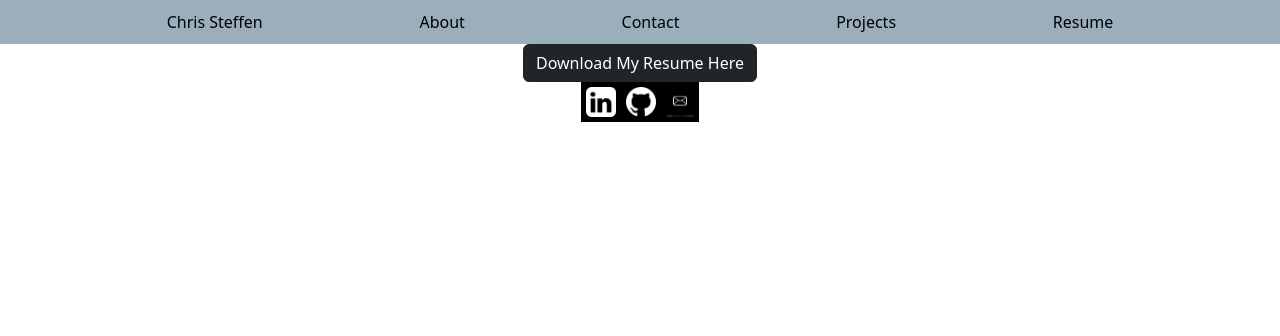
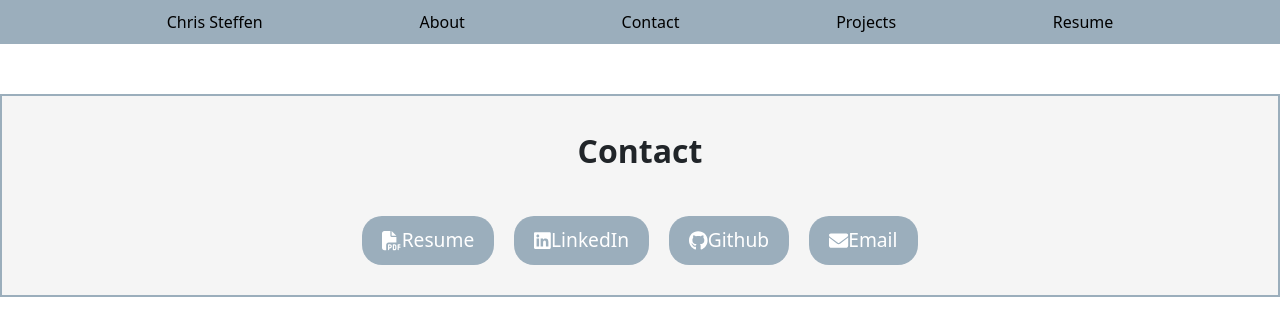
Before and after one commit to chrsteffen1/portfolio, a React (Create React App) app: page /contact in a window 1280 px wide. Shown: the top 336 px of the page. Built offline with nearby package versions, Linux system fonts and the light colour scheme.

Commit message:
update contact css

```diff
--- a/package.json
+++ b/package.json
@@ -3,6 +3,10 @@
   "version": "0.1.0",
   "private": true,
   "dependencies": {
+    "@fortawesome/fontawesome-svg-core": "^6.3.0",
+    "@fortawesome/free-brands-svg-icons": "^6.3.0",
+    "@fortawesome/free-solid-svg-icons": "^6.3.0",
+    "@fortawesome/react-fontawesome": "^0.2.0",
     "@testing-library/jest-dom": "^5.16.5",
     "@testing-library/react": "^13.4.0",
     "@testing-library/user-event": "^13.5.0",
--- a/src/pages/Contact/Contact.jsx
+++ b/src/pages/Contact/Contact.jsx
@@ -1,44 +1,39 @@
 import React from "react";
-import { useRef } from "react";
-import emailjs from 'emailjs-com'
 import styles from './Contact.module.css'
-import  gitIcon  from '../../assets/git_icon.png'
-import  linkedinIcon  from '../../assets/linkedin.png'
 import Button from 'react-bootstrap/Button';
 import resume from '../../assets/Chris_Steffen_Resume.pdf'
-import emailIcon from '../../assets/email_icon.png'
+import { FontAwesomeIcon } from '@fortawesome/react-fontawesome'
+import { faGithub, faLinkedin } from '@fortawesome/free-brands-svg-icons'
+import { faEnvelope, faFilePdf } from '@fortawesome/free-solid-svg-icons';
+
+
+
 
 const Contact = () => {
-  const form = useRef();
-
-  const sendEmail = (e) => {
-    e.preventDefault();
-
-    emailjs.sendForm(
-      process.env.REACT_APP_SERVICE_ID,
-      process.env.REACT_APP_TEMPLATE_ID,
-      form.current,
-      process.env.REACT_APP_USER_ID
-      )
-      .then((result) => {
-        console.log(result.text);
-      }, (error) => {
-        console.log(error.text);
-      });
-      e.target.reset()
-  }
-
   return (
     <>
+<section className={styles.contact}>
+  <h1 className={styles.title}>Contact</h1>
+  <div className={styles.buttonContainer}>
+    <Button variant="dark" className={styles.button} href={resume} download='Chris_Steffen_Resume'>
+    <FontAwesomeIcon icon={faFilePdf} className={styles.icon} />
+    Resume
+    </Button>
+    <Button variant="dark" className={styles.button} href="https://www.linkedin.com/in/chris-steffen1/">
+    <FontAwesomeIcon icon={faLinkedin} className={styles.icon} />
+    LinkedIn
+    </Button>
+    <Button variant="dark" className={styles.button} href="https://github.com/chrsteffen1">
+    <FontAwesomeIcon icon={faGithub} className={styles.icon} />
+    Github
+    </Button>
+    <Button variant="dark" className={styles.button} href="mailto:chrisJsteffen@gmailcom">
+    <FontAwesomeIcon icon={faEnvelope} className={styles.icon} />
+    Email
+    </Button>
+  </div>
+</section>
 
-      <div className={styles.formDiv}>
-        <a href={resume} download='Chris_Steffen_Resume'><Button variant="dark" className={styles.buttonDownload}>Download My Resume Here</Button></a>
-        <div className={styles.social}>
-          <a href="https://www.linkedin.com/in/chris-steffen1/" alt="" target='_blank' rel="noreferrer"><img src={linkedinIcon} alt="linkedin icon" className={styles.icons}/></a>
-          <a href="https://github.com/chrsteffen1" alt='' target='_blank' rel="noreferrer" ><img src={gitIcon} alt="git icon" className={styles.icons}/></a>
-          <a href="mailto:chrisJsteffen@gmailcom"><img src={emailIcon} alt="email icon" className={styles.icons}/></a>
-        </div>
-      </div>
     </>
   );
 }
--- a/src/pages/Contact/Contact.module.css
+++ b/src/pages/Contact/Contact.module.css
@@ -1,56 +1,43 @@
-.formDiv{
-  display: flex;
-  flex-direction: column;
-  align-items: center;
-  justify-content: center;
-  width: 100%;
+.contact {
+  border: 2px solid #9BAEBC;
+  background-color: #F5F5F5;
+  padding: 20px;
+  margin: 50px 0;
+}
+.title {
+  font-size: 32px;
+  font-weight: bold;
+  margin: 0;
+  padding: 16px;
+  text-align: center;
 }
 
-.contact{
-  display: flex;
-  align-items: center;
-  justify-content: center;
+.contact .title {
+  font-size: 2em;
+  margin-bottom: 20px;
 }
 
-input{
+.buttonContainer {
   display: flex;
-  flex-direction: column;
-  align-items: center;
   justify-content: center;
-  width: 50vw;
-  margin: 0%;
-  height: calc(2.25rem + 2px);
-  color: black;
+  flex-wrap: wrap;
 }
 
-textarea{
-  display: flex;
-  flex-direction: column;
-  align-items: center;
-  justify-content: center;
-  width: 50vw;
+.button {
+  display: inline-block;
+  margin: 10px;
+  padding: 10px 20px;
+  background-color: #9BAEBC;
+  border: none;
+  border-radius: 20px;
+  color: #fff;
+  font-size: 1.2em;
+  text-align: center;
+  text-decoration: none;
+  transition: all 0.3s ease-in-out;
+  cursor: pointer;
 }
 
-.input{
-  margin: 50px;
+.button:hover {
+  background-color: #9BAEBC;
 }
-
-.formSub{
-  display: flex;
-  flex-direction: column;
-  align-items: center;
-  justify-content: center;
-  width: 50vw;
-  margin: 0%;
-  height: calc(2.25rem + 2px);
-  color: black;
-}
-
-.icons {
-  height: 30px;
-  margin: 5px;
-}
-
-.social{
-  background-color: black;
-}
--- a/src/pages/Projects/Projects.jsx
+++ b/src/pages/Projects/Projects.jsx
@@ -13,37 +13,18 @@ const Projects = (props) => {
   };
 
   return (
-    <section className={styles.carousel}>
+    <section className={styles.projects}>
       <h1 className={styles.title}>Projects</h1>
       <Carousel className={styles.container} activeIndex={index} onSelect={handleSelect}>
-      <Carousel.Item>
+        {projects.map((project, i) => (
+          <Carousel.Item key={i}>
             <img
-          className={styles.carImage}
-          src={projects[0].image}
-          alt="First slide"
+              className={styles.image}
+              src={project.image}
+              alt={project.title}
             />
           </Carousel.Item>
-      <Carousel.Item>
-        <img
-          className={styles.carImage}
-          src={projects[1].image}
-          alt="Second slide"
-        />
-      </Carousel.Item>
-      <Carousel.Item>
-        <img
-          className={styles.carImage}
-          src={projects[2].image}
-          alt="Third slide"
-        />
-      </Carousel.Item>
-      <Carousel.Item>
-        <img
-          className={styles.carImage}
-          src={projects[3].image}
-          alt="Third slide"
-        />
-      </Carousel.Item>
+        ))}
       </Carousel>
       <div className={styles.caption}>
         <h3>{projects[index].title}</h3>
@@ -51,7 +32,6 @@ const Projects = (props) => {
       <div className={styles.caption}>
         <Button variant="secondary"><a href={projects[index].repositoryLink}>Github</a></Button>
         <Button variant="secondary"><a href={projects[index].deploymentLink}>Link</a></Button>
-
       </div>
     </section>
   );
--- a/src/pages/Projects/Projects.module.css
+++ b/src/pages/Projects/Projects.module.css
@@ -1,73 +1,56 @@
-
-
-li{
-  list-style: none;
+.projects {
+  display: flex;
+  flex-direction: column;
+  align-items: center;
 }
 
-.card{
-  display: flex;
-  align-items: center;
-  justify-content: center;
-  margin: 10px;
-  padding: 0%;
+.title {
+  font-size: 32px;
+  font-weight: bold;
+  margin: 0;
+  padding: 16px;
+  text-align: center;
 }
 
-.project{
-  display: flex;
-  align-items: center;
-  justify-content: center;
+.container {
+  width: 100%;
 }
 
-
-.carImage{
-  width: 100vw;
-  max-height: 80vh;
-  opacity: .9;
-  position: relative;
-
+.image {
+  width: 100%;
+  height: auto;
 }
 
-.carousel{
-  max-height: 100vh;
-  /* background-color: #2F4858; */
+.caption {
+  display: flex;
+  justify-content: center;
+  margin-top: 16px;
 }
 
-
-h3{
-  color: black;
-}
-
-.caption{
-  display: flex;
-  align-items: center;
-  justify-content: center;
+.caption h3 {
+  color: #222;
+  font-size: 24px;
+  font-weight: bold;
+  margin-right: 16px;
 }
 
 .caption a {
+  color: #fff;
   text-decoration: none;
-  color: white;
 }
 
 .caption button {
-  margin: 5px;
+  margin: 0 8px;
+  padding: 8px 16px;
+  border: none;
+  border-radius: 4px;
+  font-size: 16px;
+  font-weight: bold;
+  background-color: #9baebc;
+  color: #fff;
+  cursor: pointer;
 }
 
-.title{
-  background-color: #9baebc;
-  margin: 0;
-
+.caption button:hover {
+  background-color: #75839e;
 }
-
-/*
-@media only screen and (max-width: 900px){
-
-  .carImage{
-    width: 100vw;
-    max-height: 250px;
-    position: relative;
-    left: 0%;
-  }
-  .carousel{
-    width: 100%;
-  }
-} */
```
Also changed, not shown: 1 other file (tests, documents, lock files or other folders). Lines whose indentation alone changed are shown as unchanged.
